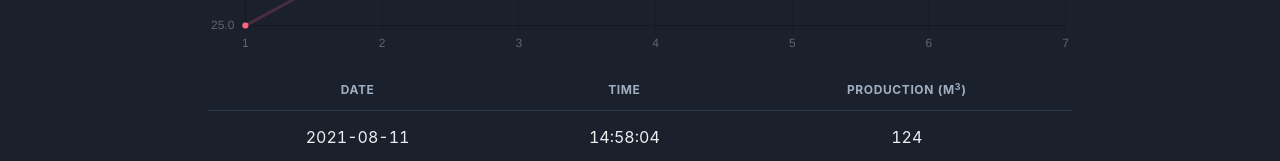
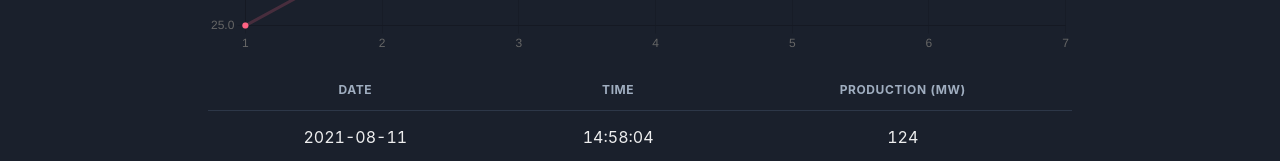
Before and after one commit to maattss/innafjord, a Next.js app: page /production in a window 1280 px wide. Shown: the part 513-674 px from the top of the page. Built offline with nearby package versions, Linux system fonts and the light colour scheme.

Commit message:
Improvements

```diff
--- a/pages/production.tsx
+++ b/pages/production.tsx
@@ -74,9 +74,7 @@ const Production: React.FC = () => {
             <Tr>
               <Th textAlign="center">Date</Th>
               <Th textAlign="center">Time</Th>
-              <Th textAlign="center">
-                Production (m<sup>3</sup>)
-              </Th>
+              <Th textAlign="center">Production (MW)</Th>
             </Tr>
           </Thead>
           <Tbody>
@@ -101,6 +99,7 @@ const Production: React.FC = () => {
           colorScheme="teal"
           variant="solid"
           size="lg"
+          disabled
         >
           Generate report
         </Button>
```
Also changed, not shown: pages/waterLevel.tsx (+3 -6 lines).
